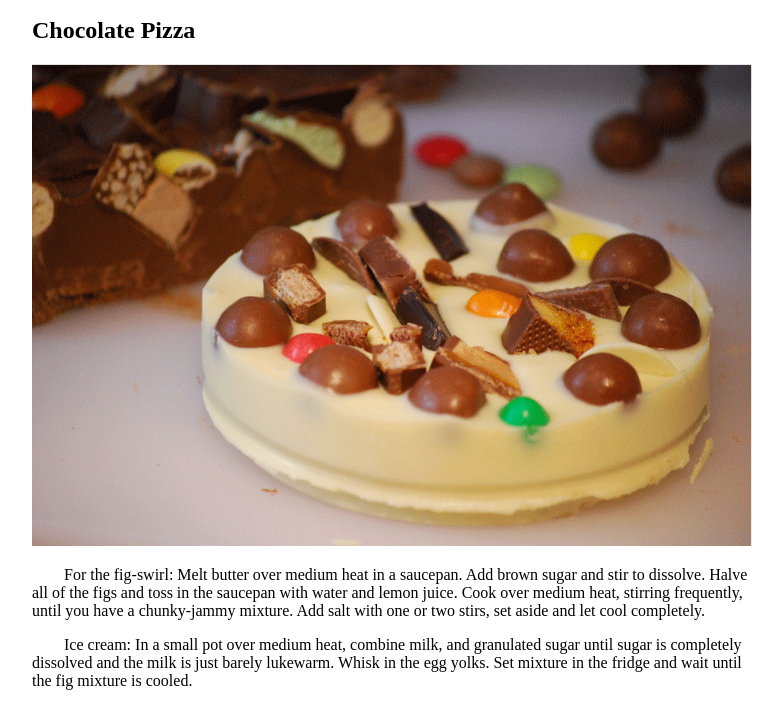
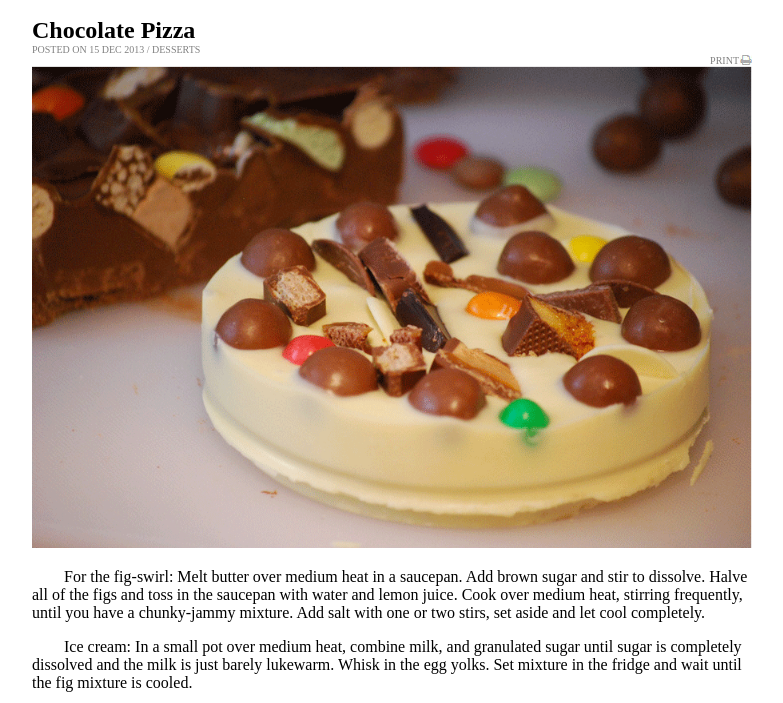
Before and after one commit to StevenJohnson86/chocolate-pizza, a plain HTML site: page index.html in a window 1280 px wide. Shown: the part 91-794 px from the top of the page, without its empty margins (248-1031 px from the left). Drawn offline with Linux system fonts and the light colour scheme.

Commit message:
all basic elements present

```diff
--- a/index.html
+++ b/index.html
@@ -29,8 +29,9 @@
       <section id="main-content">
         <header>
           <h1>Chocolate Pizza</h1>
-          <!-- subscript for posted date -->
-          <!-- print icon -->
+          <p id="posted">POSTED ON 15 DEC 2013 / DESSERTS</p>
+          <img id="print" src="img/print-icon.png" alt="Print">
+          <p id="print-text">PRINT</p>
         </header>
 
         <img id="choco-pizza" src="img/choco-pizza.png" alt="Chocolate pizza"/>
--- a/style.css
+++ b/style.css
@@ -70,8 +70,30 @@ main {
   width: 100%
 }
 
+header h1 {
+  margin-bottom: 0em;
+}
+
 #choco-pizza {
   width:inherit;
+}
+
+#posted {
+  color: gray;
+  font-size: 10px;
+  margin: 0em;
+}
+
+#print-text {
+  float: right;
+  color: gray;
+  font-size: 10px;
+  display: inline;
+  margin: 0em;
+}
+
+#print {
+  float: right;
 }
 
 .directions p {
```
